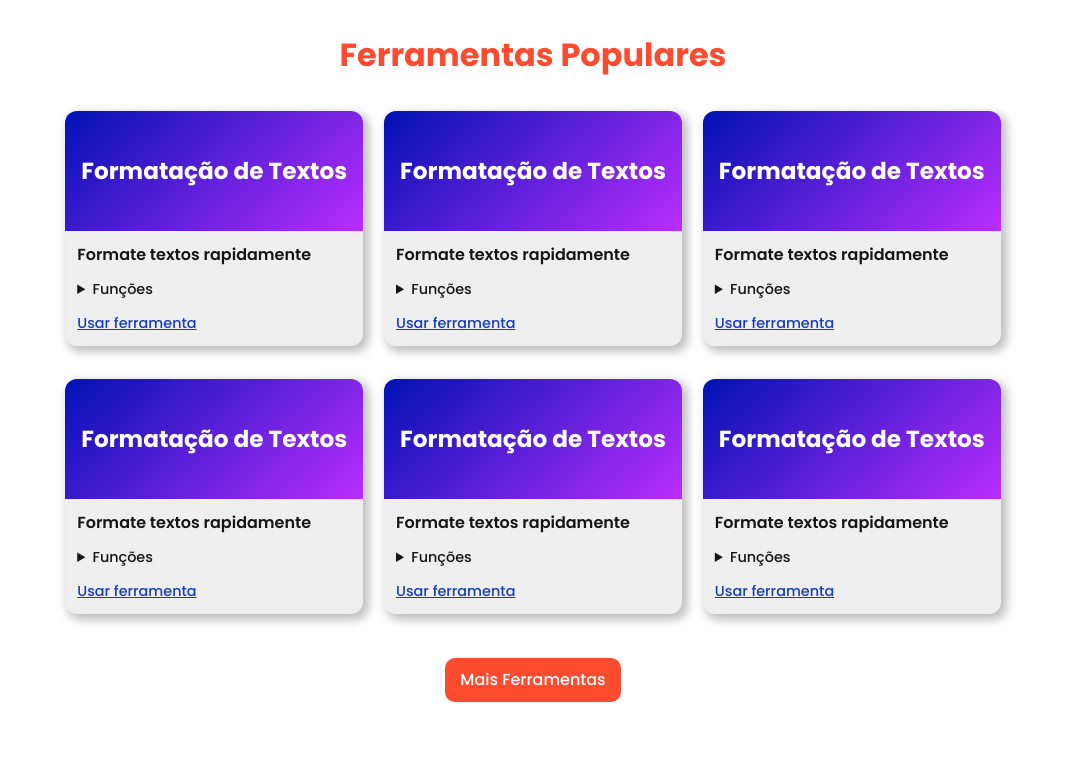
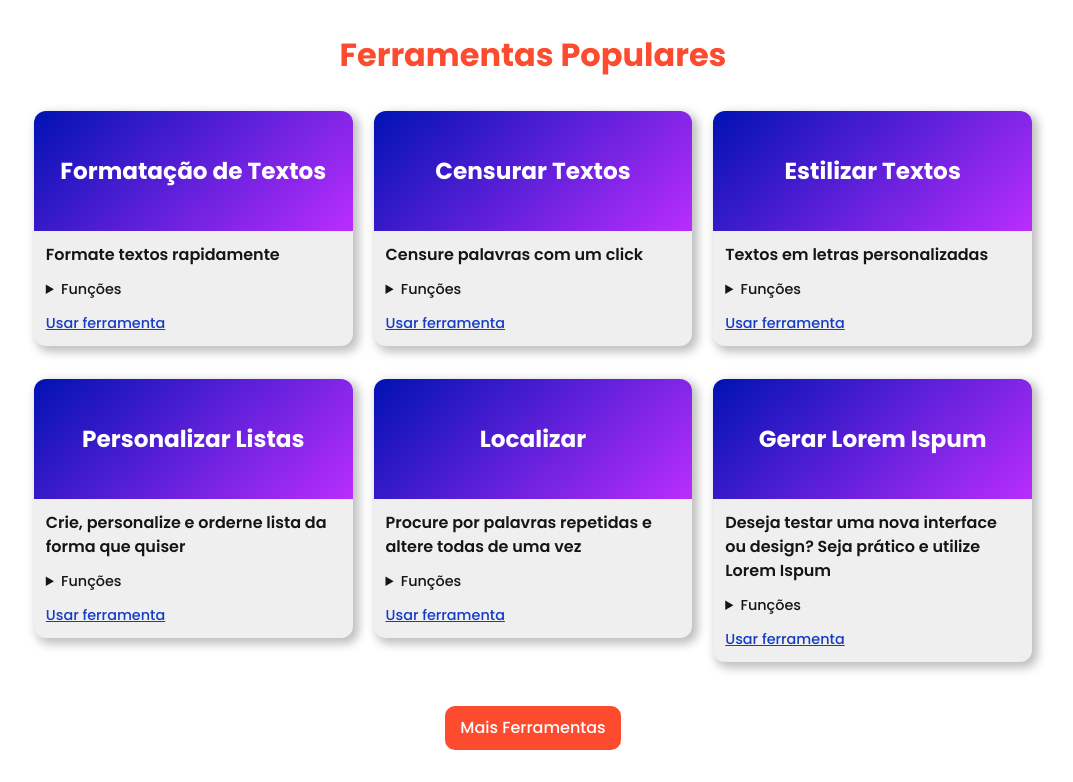
Before and after one commit to CauaRodrigues/text-transform, a Next.js app: page / in a window 1280 px wide. Shown: the part 813-1595 px from the top of the page, without its empty margins (107-1180 px from the left). Before the commit the page ends 1547 px from the top, so only its background shows below. Built offline with nearby package versions, Linux system fonts and the light colour scheme.

Commit message:
feat(user): mock data sobre ferramentas populares

```diff
--- /dev/null
+++ b/src/app/components/PopularToolsGallery/data.json
@@ -0,0 +1,85 @@
+{
+  "ToolList": [
+    {
+      "id": 1,
+      "name": "formatar-texto",
+      "title": "Formatação de Textos",
+      "description": "Formate textos rapidamente",
+      "functionsList": [
+        "Frase",
+        "Maiúsculo",
+        "Minúsculo",
+        "Capitalizado",
+        "Alternado",
+        "Inverter",
+        "Remover Espaços",
+        "Remover Caracteres Específicos"
+      ]
+    },
+    {
+      "id": 2,
+      "name": "censurar-texto",
+      "title": "Censurar Textos",
+      "description": "Censure palavras com um click",
+      "functionsList": [
+        "Substituir com caracteres especiais aleatórios",
+        "Substituir com caracteres específicos",
+        "Inserir lista de palavras para censurar",
+        "Usar lista pré-definida com palavras impróprias"
+      ]
+    },
+    {
+      "id": 3,
+      "name": "estilizar-texto",
+      "title": "Estilizar Textos",
+      "description": "Textos em letras personalizadas",
+      "functionsList": [
+        "Tachado",
+        "Reverter",
+        "De cabeça para baixo",
+        "Negrito",
+        "Itálico",
+        "Sublinhado",
+        "Bubble Text"
+      ]
+    },
+    {
+      "id": 4,
+      "name": "listas",
+      "title": "Personalizar Listas",
+      "description": "Crie, personalize e orderne lista da forma que quiser",
+      "functionsList": [
+        "Emojis",
+        "Números Decimais",
+        "Números Romanos",
+        "Símbolos",
+        "Ordem Alfabética",
+        "Ordem Personalizada"
+      ]
+    },
+    {
+      "id": 5,
+      "name": "localizar-palavras",
+      "title": "Localizar",
+      "description": "Procure por palavras repetidas e altere todas de uma vez",
+      "functionsList": [
+        "Localizar e substituir",
+        "Localizar e remover"
+      ]
+    },
+    {
+      "id": 6,
+      "name": "gerador-lorem-ispum",
+      "title": "Gerar Lorem Ispum",
+      "description": "Deseja testar uma nova interface ou design? Seja prático e utilize Lorem Ispum",
+      "functionsList": [
+        "Parágrafos",
+        "Palavaras",
+        "Caracteres",
+        "Listas",
+        "Gerar em HTML",
+        "Gerar em Texto"
+      ]
+    }
+  ]
+}
--- /dev/null
+++ b/src/app/components/PopularToolsGallery/index.tsx
@@ -0,0 +1,24 @@
+import { Fragment } from "react";
+import CardTool from "@/components/CardTool";
+import Data from "./data.json";
+
+export default function PopularToolsGalley() {
+  const Tools = Data.ToolList;
+
+  return (
+    <div className="container-cards">
+      {Tools.map((tool) => {
+        return (
+          <Fragment key={tool.id}>
+            <CardTool
+              name={tool.name}
+              title={tool.title}
+              description={tool.description}
+              functionsList={tool.functionsList}
+            />
+          </Fragment>
+        );
+      })}
+    </div>
+  );
+}
--- a/src/app/page.scss
+++ b/src/app/page.scss
@@ -86,7 +86,6 @@
 .section__container-cards {
   width: 80%;
   max-width: 1250px;
-  // min-height: 96vh;
   padding: 16px 0;
 
   display: flex;
--- a/src/app/page.tsx
+++ b/src/app/page.tsx
@@ -1,8 +1,8 @@
+import Link from "next/link";
 import Header from "@/components/Header";
-import SearchField from "./SearchField";
-import Link from "next/link";
+import SearchField from "./components/SearchField";
+import PopularToolsGalley from "./components/PopularToolsGallery";
 import "./page.scss";
-import CardTool from "@/components/CardTool";
 
 export default function Home() {
   return (
@@ -37,14 +37,7 @@ export default function Home() {
         <section className="section__container-cards">
           <h2>Ferramentas Populares</h2>
 
-          <div className="container-cards">
-            <CardTool />
-            <CardTool />
-            <CardTool />
-            <CardTool />
-            <CardTool />
-            <CardTool />
-          </div>
+          <PopularToolsGalley />
 
           <Link
             href="/ferramentas"
--- a/src/components/CardTool/index.tsx
+++ b/src/components/CardTool/index.tsx
@@ -1,29 +1,38 @@
+"use client";
 import Link from "next/link";
 import "./styles.scss";
 
-export default function CardTool() {
+export default function CardTool({
+  name,
+  title,
+  description,
+  functionsList,
+}: {
+  name: string;
+  title: string;
+  description: string;
+  functionsList: string[];
+}) {
   return (
     <div className="box__card-tools">
       <header>
-        <h3>Formatação de Textos</h3>
+        <h3>{title}</h3>
       </header>
 
       <div className="content__card-tools">
-        <h4>Formate textos rapidamente</h4>
+        <h4>{description}</h4>
 
         <details>
           <summary>Funções</summary>
 
           <ul>
-            <li>bla bla</li>
-            <li>bla bla</li>
-            <li>bla bla</li>
-            <li>bla bla</li>
-            <li>bla bla</li>
+            {functionsList.map((functions, index) => (
+              <li key={index}>{functions}</li>
+            ))}
           </ul>
         </details>
 
-        <Link href="/ferramentas">Usar ferramenta</Link>
+        <Link href={`/ferramentas/${name}`}>Usar ferramenta</Link>
       </div>
     </div>
   );
--- a/src/components/CardTool/styles.scss
+++ b/src/components/CardTool/styles.scss
@@ -47,6 +47,7 @@
   display: flex;
   flex-direction: column;
   align-items: flex-start;
+  justify-content: space-around;
   gap: 12px;
 
   h4 {
@@ -60,12 +61,24 @@
   details {
     summary {
       cursor: pointer;
-
       @include components.typography(
         fonts.$sz-small,
         colors.$dark-200,
         fonts.$wg-medium
       );
+    }
+
+    ul {
+      margin-left: 24px;
+
+      li {
+        list-style: disc;
+        @include components.typography(
+          fonts.$sz-small,
+          colors.$dark-200,
+          fonts.$wg-regular
+        );
+      }
     }
   }
 
```
Also changed, not shown: src/app/components/SearchField.tsx (renamed from src/app/SearchField.tsx).
